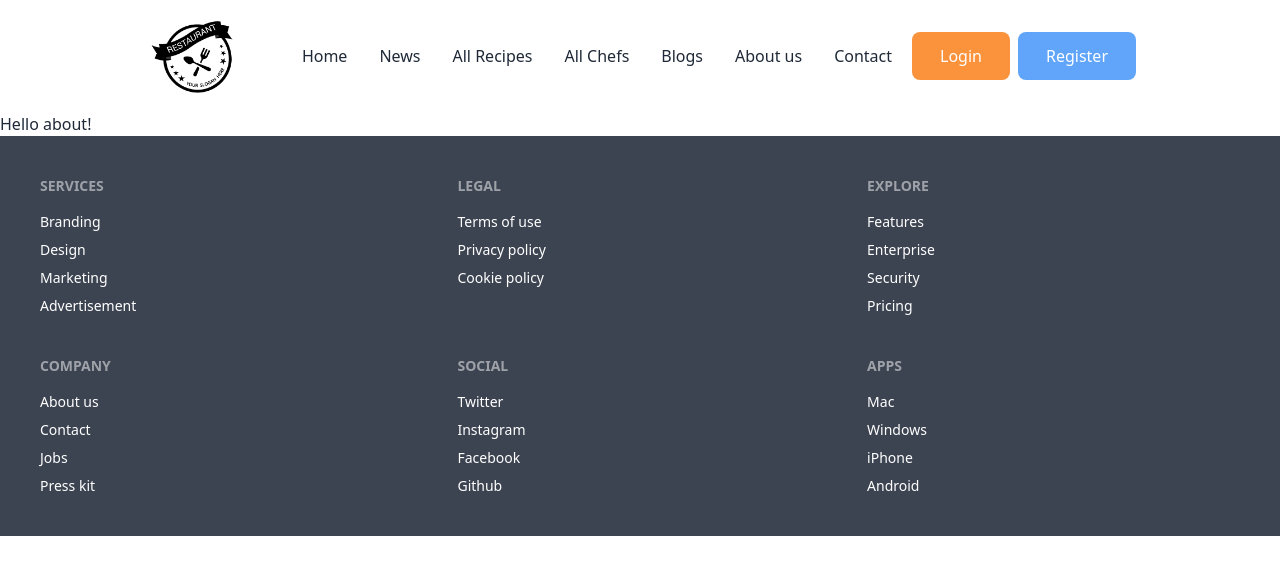
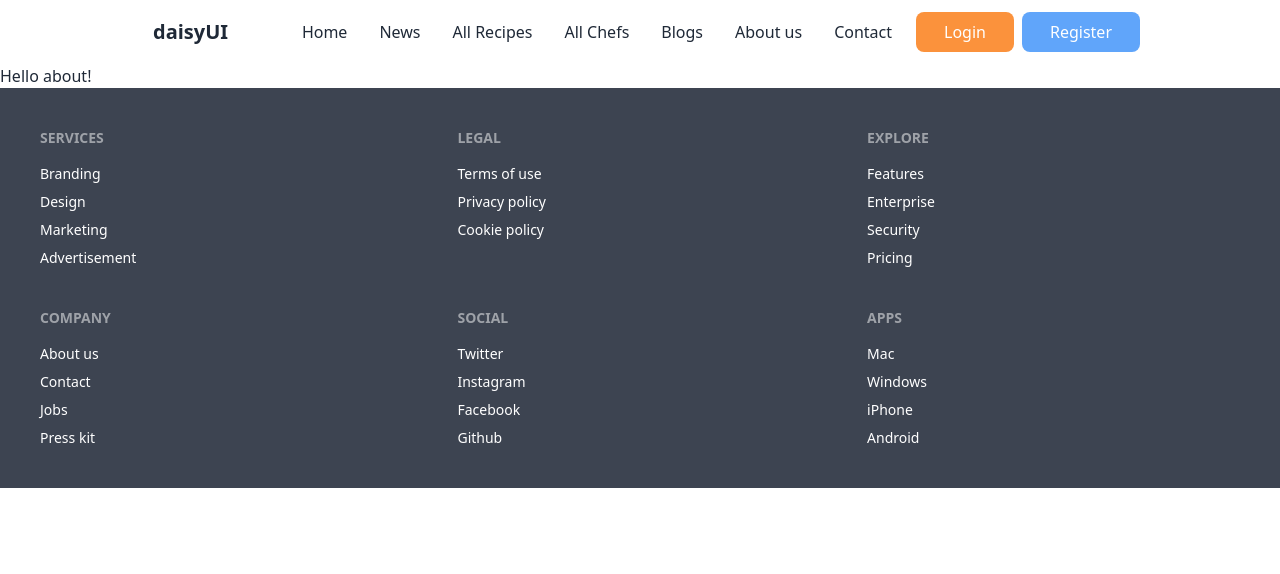
Before and after one commit to Majedul-Hasan/chef-recipe-hunter-client-side, a React (Vite) app: page /about in a window 1280 px wide. Shown: the top 574 px of the page. Built offline with nearby package versions, Linux system fonts and the light colour scheme; no server answers.

Commit message:
prfile dropdown

```diff
--- a/src/components/Header.jsx
+++ b/src/components/Header.jsx
@@ -1,6 +1,6 @@
 import { Link, useNavigate } from "react-router-dom"
 import logo from "../assets/logo.png"
-import { useContext } from "react"
+import { useContext, useState } from "react"
 import { AuthContext } from "../providers/AuthProviders"
 import { Tooltip } from 'react-tooltip'
 import 'react-tooltip/dist/react-tooltip.css'
@@ -8,12 +8,14 @@ import 'react-tooltip/dist/react-tooltip.css'
 const Header = () => {
   const { user, logoutUser, setUser} = useContext(AuthContext);
   const navigate = useNavigate()
+  const  [profileVisible, setProfileVisible] = useState(false)
 
 
 const handleLogout  = () => {
   logoutUser()
   .then(() => {
     setUser(null)
+    setProfileVisible(false)
     navigate('/')
 
   })
@@ -21,44 +23,55 @@ const handleLogout  = () => {
 
   return (
     <div className="navbar w-4/5 mx-auto py-0">
-    <div className="flex-1">
-      <a className="normal-case text-xl text-black ">
-        <img className="block w-28" src={logo} alt="logo" />
-      {/* <Logo color= '#4d4d4d' /> */}
-      </a>
-    </div>
-
-    <div className="flex-none">
-      <ul className="menu menu-horizontal px-1">
-        <li><Link to='/'>Home</Link></li>
+  <div className="navbar-start">
+    <div className="dropdown">
+      <label tabIndex={0} className="btn btn-ghost lg:hidden">
+        <svg xmlns="http://www.w3.org/2000/svg" className="h-5 w-5" fill="none" viewBox="0 0 24 24" stroke="currentColor"><path strokeLinecap="round" strokeLinejoin="round" strokeWidth="2" d="M4 6h16M4 12h8m-8 6h16" /></svg>
+      </label>
+      <ul tabIndex={0} className="menu menu-compact dropdown-content mt-3 p-2 shadow bg-base-100 rounded-box w-52">
+      <li><Link to='/'>Home</Link></li>
         <li><Link to='/news'>News</Link></li>
         <li><Link to='/recipes'>All Recipes</Link></li>
         <li><Link to='/all-chefs'>All Chefs </Link></li>
         <li><Link to='/blogs'>Blogs</Link></li>
         <li><Link to='/about'>About us</Link></li>
         <li><Link to='/Contact'>Contact</Link></li>
-        {
-          user &&
-        <li ><Link to='/profile' >{user?.photoURL ? <img className="w-7" data-tooltip-id="user-avatar" src={user?.photoURL} /> : user?.displayName}</Link> </li>
-        }
-        {
-           user ? <>
-           <button className="bg-blue-400 text-white px-7 mx-1 hover:bg-blue-600 rounded-lg"  onClick={handleLogout} >Logout</button>
-         </>
-        : <>
-        <li> <Link className="bg-orange-400  text-white px-7 mx-1 hover:bg-orange-600" to='/login'>Login</Link> </li>
-        <li> <Link className="bg-blue-400 text-white px-7 mx-1 hover:bg-blue-600" to='/register'>Register</Link> </li>
+      </ul>
+    </div>
+    <a className="btn btn-ghost normal-case text-xl">daisyUI</a>
+  </div>
+  <div className="navbar-center hidden lg:flex">
+    <ul className="menu menu-horizontal px-1">
+    <li><Link to='/'>Home</Link></li>
+        <li><Link to='/news'>News</Link></li>
+        <li><Link to='/recipes'>All Recipes</Link></li>
+        <li><Link to='/all-chefs'>All Chefs </Link></li>
+        <li><Link to='/blogs'>Blogs</Link></li>
+        <li><Link to='/about'>About us</Link></li>
+        <li><Link to='/Contact'>Contact</Link></li>
+
+    </ul>
+  </div>
+  <div className="navbar-end relative">
+  {
+          user ?
+        <button onClick={()=>setProfileVisible(x=>!x)} >{user?.photoURL ? <img className="w-7" data-tooltip-id="user-avatar" data-tooltip-content= {user?.displayName} src={user?.photoURL} /> : user?.displayName}</button> : <>
+         <Link className="bg-orange-400  text-white px-7  py-2 rounded-lg mx-1 hover:bg-orange-600" to='/login'>Login</Link>
+         <Link className="bg-blue-400 text-white px-7 py-2 rounded-lg mx-1 hover:bg-blue-600" to='/register'>Register</Link>
         </>
         }
-         <Tooltip
-        anchorSelect="#user-avatar"
-        place="bottom"
-        content={user?.displayName}
-      />
+         {
+    profileVisible ? <div className="w-48 absolute top-6 bg-slate-200  text-right "> <ul className="menu w-full items-end">
+    <li className="flex justify-between w-full" > <Link to='/profile'  ><span> <img className="w-7" data-tooltip-id="user-avatar" data-tooltip-content= {user?.displayName} src={user?.photoURL} /></span><span> {user?.displayName}</span></Link></li>
+    <li className="w-full text-center">
+    <button className="bg-blue-400 text-white w-full flex justify-center  hover:bg-blue-600 rounded-lg"  onClick={handleLogout} >Logout</button>
+    </li>
+  </ul> </div>: null
+   }
+  </div>
+   <Tooltip id="user-avatar" />
 
-      </ul>
-    </div>
-  </div>
+</div>
   )
 }
 
```
